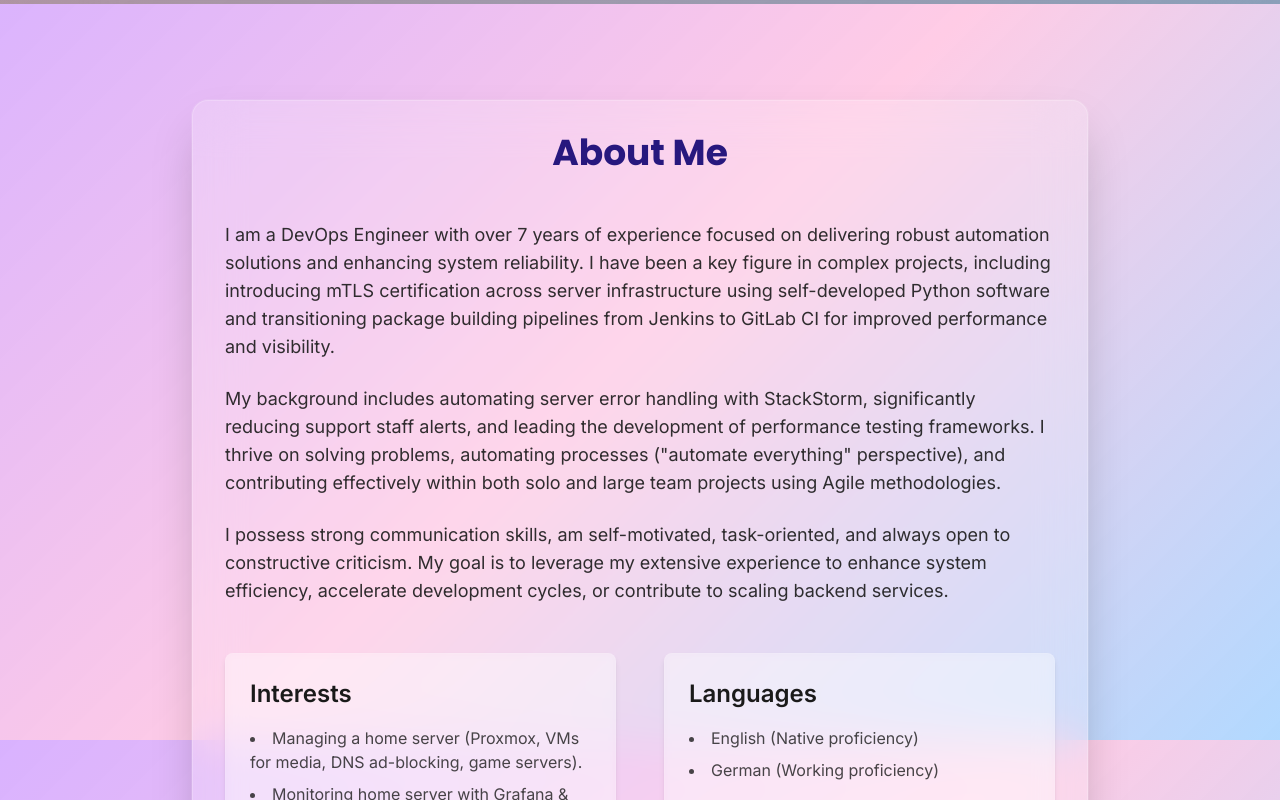
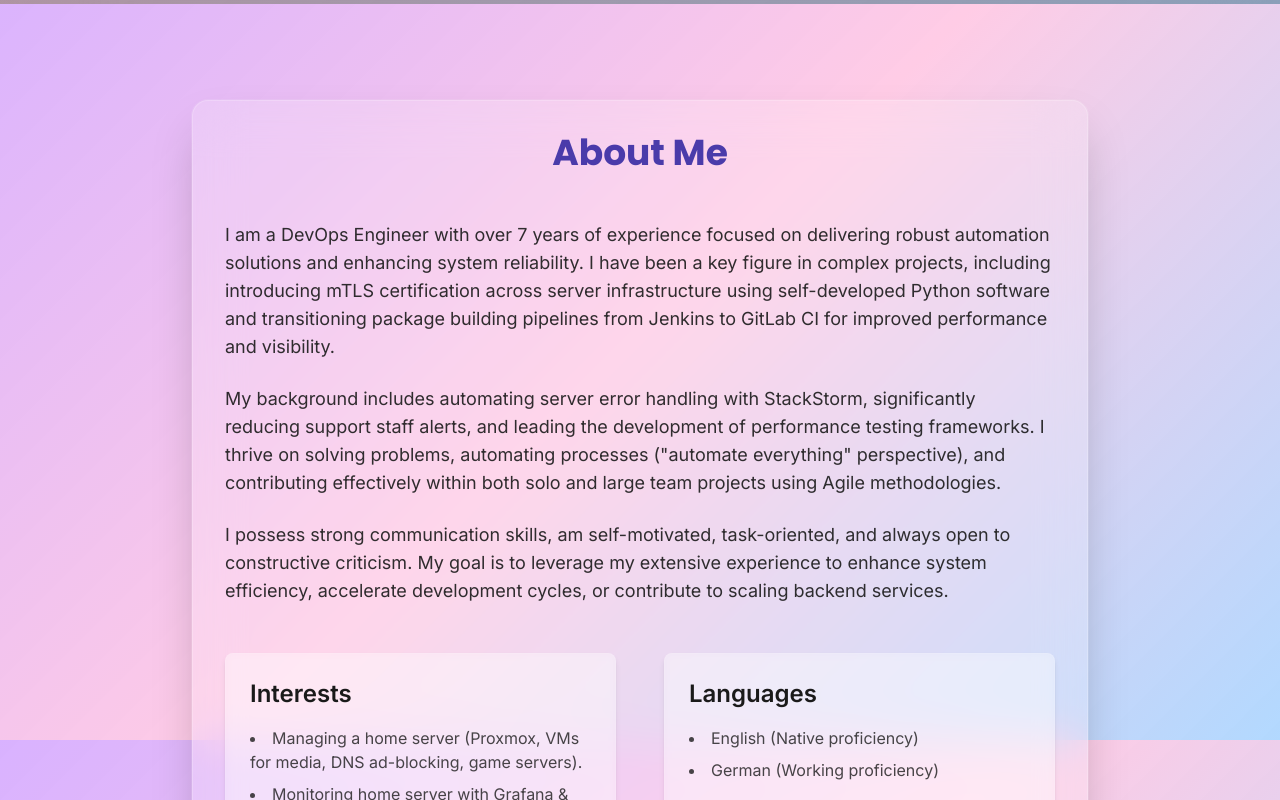
Before and after one commit to mishmishb/resume, a Next.js app in the folder portfolio-website/: page / in a window 1280 px wide. Shown: the part 860-1660 px from the top of the page. Built offline with nearby package versions, Linux system fonts and the light colour scheme; grey boxes are pictures that could not be loaded.

Commit message:
Replace darker purple accent with lighter purple globally in Tailwind config

```diff
--- a/portfolio-website/tailwind.config.mjs
+++ b/portfolio-website/tailwind.config.mjs
@@ -15,9 +15,9 @@ const config = {
           dark: '#6A6AFF',   // Darker shade for hover states
         },
         secondary: {
-          light: '#4A3BAA', // Lighter shade for dark mode text
-          DEFAULT: '#27187E', // Your requested secondary color
-          dark: '#1F1365',   // Darker shade for hover states
+          light: '#4A3BAA', // Lighter purple
+          DEFAULT: '#4A3BAA', // Use lighter purple everywhere
+          dark: '#4A3BAA',   // Use lighter purple everywhere
         },
         background: {
           light: '#FFFFFF', // Reverted to white
```
